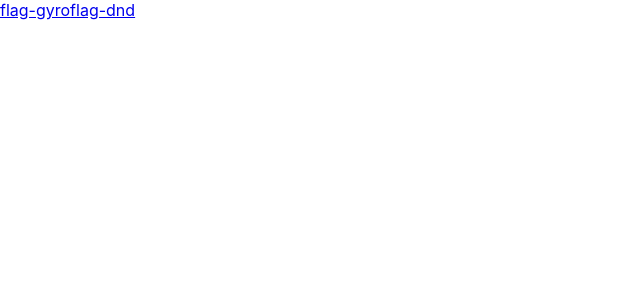
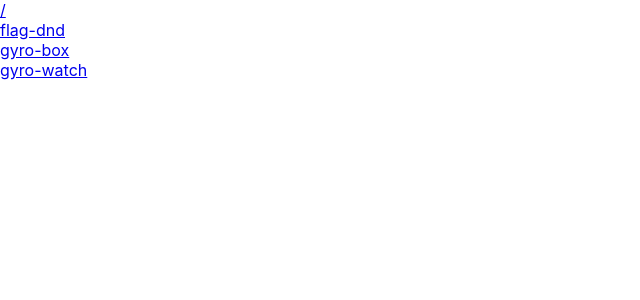
Before and after one commit to frascarpa/locipres, a React (Vite) app: page / in a window 1280 px wide. Shown: the top 300 px of the page, without its empty margins (0-640 px from the left). Built offline with nearby package versions, Linux system fonts and the light colour scheme.

Commit message:
add routes + gyro watch

```diff
--- a/src/app.tsx
+++ b/src/app.tsx
@@ -3,18 +3,25 @@ import { useState } from 'react'
 import { Routes, Route, Link } from 'react-router-dom'
 import './app.css'
 
-import { FlagshipGyro } from '@/demos/flagship-gyro/flagship-gyro-demo'
+import { GyroBox, GyroWatch } from '@/demos/flagship-gyro/flagship-gyro-demo'
 import { FlagshipDnd } from '@/demos/flagship-dnd/flagship-dnd-demo'
 
+const routes: [string, () => JSX.Element][] = [
+  ['/', Home],
+  ['flag-dnd', FlagshipDnd],
+  ['gyro-box', GyroBox],
+  ['gyro-watch', GyroWatch],
+
+]
 export function App() {
   const [count, setCount] = useState(0)
 
   return (
     <div className='app'>
       <Routes>
-        <Route path='/' element={<Home />} />
-        <Route path='flag-gyro' element={<FlagshipGyro />} />
-        <Route path='flag-dnd' element={<FlagshipDnd />} />
+        {routes.map(([path, elem]) => (
+          <Route key={path} path={path} element={elem()} />
+        ))}
       </Routes>
     </div>
   )
@@ -24,8 +31,11 @@ function Home() {
   return (
     <>
       <nav>
-        <Link to='/flag-gyro'>flag-gyro</Link>
-        <Link to='/flag-dnd'>flag-dnd</Link>
+        {routes.map(([path, elem]) => (
+          <div key={path}>
+            <Link to={path}>{path}</Link>
+          </div>
+        ))}
       </nav>
     </>
   )
--- a/src/components/box.tsx
+++ b/src/components/box.tsx
@@ -1,6 +1,7 @@
-import React, { useRef, useState } from 'react'
+import React, { useContext, useRef, useState } from 'react'
 import { ThreeElements, useFrame } from '@react-three/fiber'
 import { Quaternion } from 'three'
+import { GyroContext } from './gyro'
 
 interface BoxProps {
   scale?: number;
@@ -9,7 +10,6 @@ interface BoxProps {
   initialRotation?: [number, number, number];
   autorotate?: 'x' | 'y' | 'z';
   autorotateSpeed?: number;
-  quaternion?: Quaternion
 
 }
 
@@ -18,6 +18,8 @@ export const Box: React.FunctionComponent<BoxProps> = (props) => {
   const ref = useRef<ThreeElements['mesh']>()
 
   const [hovered, hover] = useState(false)
+
+  const quaternion = useContext(GyroContext)
 
   // Subscribe this component to the render-loop, manipulate the mesh every frame
   useFrame((state, delta) => {
@@ -33,33 +35,10 @@ export const Box: React.FunctionComponent<BoxProps> = (props) => {
       scale={props.scale ?? 1}
       rotation={props.initialRotation ?? [0, 0, 0]}
       position={props.position ?? [0, 0, 0]}
-      quaternion={props.quaternion}
+      quaternion={quaternion}
     >
       <boxGeometry args={props.size ?? [1, 1, 1]} />
       <meshNormalMaterial color={hovered ? 'hotpink' : 'orange'} />
     </mesh>
   )
 }
-
-export function Box1() {
-  // This reference gives us direct access to the THREE.Mesh object
-  const ref = useRef<ThreeElements['mesh']>()
-  // Hold state for hovered and clicked events
-  const [hovered, hover] = useState(false)
-  const [clicked, click] = useState(false)
-  // Subscribe this component to the render-loop, rotate the mesh every frame
-  useFrame((state, delta) => { if (ref?.current) { ref.current.rotation.x += 0.01 } })
-  // Return the view, these are regular Threejs elements expressed in JSX
-  return (
-    <mesh
-      ref={ref}
-      scale={clicked ? 1.5 : 1}
-      onClick={(event) => click(!clicked)}
-      onPointerOver={(event) => hover(true)}
-      onPointerOut={(event) => hover(false)}
-    >
-      <boxGeometry args={[1, 1, 1]} />
-      <meshStandardMaterial color={hovered ? 'hotpink' : 'orange'} />
-    </mesh>
-  )
-}
--- /dev/null
+++ b/src/components/gyro.tsx
@@ -0,0 +1,58 @@
+import { createContext, PropsWithChildren, useEffect, useState } from 'react'
+import { Vector3, Quaternion, Euler } from 'three'
+import throttle from 'lodash/throttle'
+
+export const GyroContext = createContext(null)
+
+interface GyroProps {
+  frequency?: number;
+}
+
+export const Gyro = (props: PropsWithChildren<GyroProps>) => {
+  const [quaternion, setQuaternion] = useState(new Quaternion())
+
+  useEffect(() => {
+    const frequency = props.frequency ?? 60
+
+    const sensor = new AbsoluteOrientationSensor({ frequency: frequency })
+
+    const updateMesh = throttle(() => {
+      if (!sensor.quaternion) {
+        return
+      }
+
+      const patchedQuaternion = [...sensor.quaternion]
+      patchedQuaternion[4] = 0 // patch compass behaviour
+
+      const newQuaternion = new Quaternion().fromArray(patchedQuaternion)
+      setQuaternion(
+        newQuaternion,
+      )
+    }, 1000 / frequency)
+
+    sensor.onerror = console.error
+
+    sensor.addEventListener('reading', () => {
+      updateMesh()
+    })
+
+    Promise.all([navigator.permissions.query({ name: 'accelerometer' }),
+    navigator.permissions.query({ name: 'magnetometer' }),
+    navigator.permissions.query({ name: 'gyroscope' })])
+      .then((results) => {
+        console.log('asked for sensor permission', results)
+        if (results.every((result) => result.state === 'granted')) {
+          sensor.start()
+          // …
+        } else {
+          console.log('No permissions to use AbsoluteOrientationSensor.')
+        }
+      })
+  }, [])
+
+  return (
+    <GyroContext.Provider value={quaternion}>
+      {props?.children}
+    </GyroContext.Provider>
+  )
+}
--- a/src/components/watch.tsx
+++ b/src/components/watch.tsx
@@ -1,6 +1,7 @@
 import { useGLTF } from '@react-three/drei'
 import { ThreeElements, useFrame } from '@react-three/fiber'
-import { useRef } from 'react'
+import { useContext, useRef } from 'react'
+import { GyroContext } from './gyro'
 
 interface WatchProps {
   oscillate?: boolean;
@@ -9,6 +10,7 @@ interface WatchProps {
 export function Watch(props: React.PropsWithChildren<WatchProps & ThreeElements['mesh']>) {
   const ref = useRef<ThreeElements['mesh']>()
   const gltf = useGLTF('/watch-v1.glb')
+  const quaternion = useContext(GyroContext)
 
   useFrame((state) => {
     if (!ref?.current) {
@@ -24,6 +26,6 @@ export function Watch(props: React.PropsWithChildren<WatchProps & ThreeElements[
     }
   })
   return (
-    <primitive {...props} ref={ref} object={gltf.scene} />
+    <primitive {...props} ref={ref} object={gltf.scene} quaternion={quaternion} />
   )
 }
--- a/src/demos/flagship-gyro/flagship-gyro-demo.tsx
+++ b/src/demos/flagship-gyro/flagship-gyro-demo.tsx
@@ -4,65 +4,29 @@ import { Link } from 'react-router-dom'
 import { Watch } from '@/components/watch'
 import { Environment } from '@react-three/drei'
 // import { Accelerometer } from 'motion-sensors-polyfill'
-import { useEffect, useRef, useState } from 'react'
+import { Children, cloneElement, createContext, isValidElement, useEffect, useRef, useState } from 'react'
 import { useFrame } from '@react-three/fiber'
 import { Vector3, Quaternion, Euler } from 'three'
+import throttle from 'lodash/throttle'
+import React from 'react'
+import { Gyro } from '@/components/gyro'
 
-import throttle from 'lodash/throttle'
-
-export function FlagshipGyro() {
+export function GyroBox() {
   return (
     <Scene>
-      <GyroWatch />
+      <Gyro>
+        <Box size={[1, 2, 1]} />
+      </Gyro>
     </Scene>
   )
 }
 
-function GyroWatch() {
-  const [quaternion, setQuaternion] = useState(new Quaternion())
-
-  useEffect(() => {
-    const sensor = new AbsoluteOrientationSensor({ frequency: 20 })
-
-    const updateMesh = throttle(() => {
-      console.log('updating mesh', sensor.quaternion)
-      if (!sensor.quaternion) {
-        return
-      }
-
-      const newQuaternion = new Quaternion().fromArray(sensor.quaternion)
-      // [
-      //   sensor.quaternion[0], // sensor.,
-      //   sensor.quaternion[1], // sensor.y,
-      //   0, // sensor.z / GRAVITY * amplitude,
-      // ]
-
-      setQuaternion(
-        newQuaternion,
-      )
-    }, 100)
-
-    sensor.onerror = console.error
-
-    sensor.addEventListener('reading', () => {
-      updateMesh()
-    })
-
-    Promise.all([navigator.permissions.query({ name: 'accelerometer' }),
-    navigator.permissions.query({ name: 'magnetometer' }),
-    navigator.permissions.query({ name: 'gyroscope' })])
-      .then((results) => {
-        console.log('asked for sensor permission', results)
-        if (results.every((result) => result.state === 'granted')) {
-          sensor.start()
-          // …
-        } else {
-          console.log('No permissions to use AbsoluteOrientationSensor.')
-        }
-      })
-  }, [])
-
+export function GyroWatch() {
   return (
-    <Box quaternion={quaternion} position={[0, 0.25, 0]} scale={1} />
+    <Scene>
+      <Gyro>
+        <Watch scale={0.0045} />
+      </Gyro>
+    </Scene>
   )
 }
```
